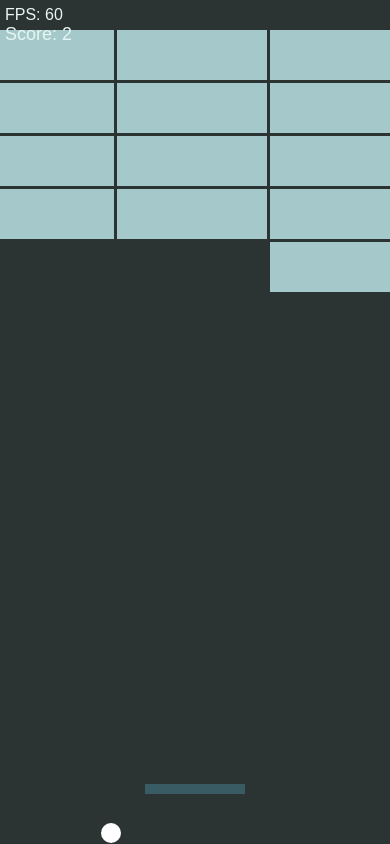
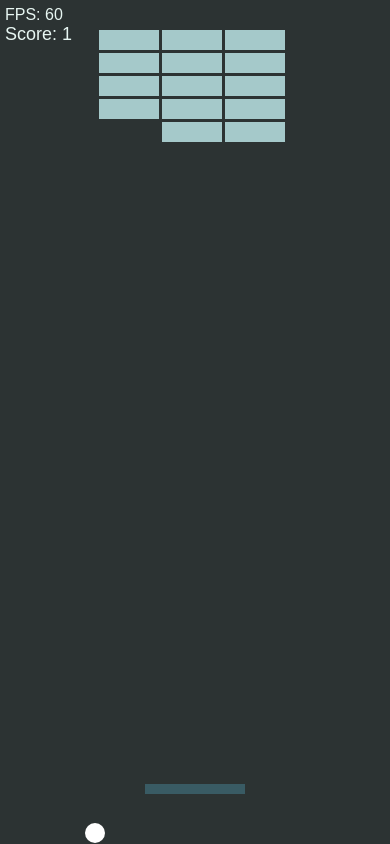
Before and after one commit to JavierOrtunoRoig/arkanoid-game, a website built with Vite: page index.html in a window 390 px wide. Built offline with nearby package versions, Linux system fonts and the light colour scheme.

Commit message:
test mobile

```diff
--- a/index.html
+++ b/index.html
@@ -9,7 +9,6 @@
 </head>
 
 <body>
-  <canvas id="game"></canvas>
   <audio id="main-theme" loop autoplay>
     <source src="arkanoid_music.ogg" type='audio/ogg'>
   </audio>
--- a/src/Canvas.ts
+++ b/src/Canvas.ts
@@ -1,5 +1,3 @@
-import { $ } from './helpers';
-
 export interface CanvasRenderingContext2D
   extends CanvasCompositing,
     CanvasDrawImage,
@@ -37,11 +35,8 @@ export class Canvas {
   #framesPerSec: number;
   #msFPSPrev: number;
 
-  constructor() {
-    this.#canvas = this.createHiDPICanvas(
-      window.innerWidth,
-      window.innerHeight
-    );
+  constructor(width: number, height: number) {
+    this.#canvas = this.createHiDPICanvas(width, height);
     this.#ctx = this.#canvas.getContext(
       '2d'
     ) as unknown as CanvasRenderingContext2D;
@@ -55,31 +50,11 @@ export class Canvas {
     this.#framesPerSec = fps;
   }
 
-  calculatePixelRatio = (): number => {
-    const canvas = $('#game') as HTMLCanvasElement;
-    const ctx = canvas.getContext('2d') as unknown as CanvasRenderingContext2D;
-    const dpr = window.devicePixelRatio || 1;
-    const bsr =
-      ctx?.webkitBackingStorePixelRatio ||
-      ctx?.mozBackingStorePixelRatio ||
-      ctx?.msBackingStorePixelRatio ||
-      ctx?.oBackingStorePixelRatio ||
-      ctx?.backingStorePixelRatio ||
-      1;
-
-    return dpr / bsr;
-  };
-
-  createHiDPICanvas(
-    w: number,
-    h: number
-    // ratio: number = this.#PIXEL_RATIO
-  ): HTMLCanvasElement {
-    const canvas = $('#game') as HTMLCanvasElement;
+  createHiDPICanvas(w: number, h: number): HTMLCanvasElement {
+    const canvas = document.createElement('canvas');
+    document.body.insertBefore(canvas, document.body.childNodes[0]);
     canvas.width = w; //* ratio;
     canvas.height = h; //* ratio;
-    // canvas.style.width = w + 'px';
-    // canvas.style.height = h + 'px';
     canvas.getContext('2d'); // ?.setTransform(ratio, 0, 0, ratio, 0, 0);
     return canvas;
   }
--- a/src/Level.ts
+++ b/src/Level.ts
@@ -22,6 +22,8 @@ export class Level {
       this.#brickColumnCount * (this.#brickWidth + this.#brickPadding) -
       this.#brickPadding;
     this.#brickOffsetLeft = this.#extraSpace / 2;
+    // this.#brickOffsetLeft = 0;
+    console.log({ extraSpace: this.#extraSpace });
 
     for (let c = 0; c < this.#brickColumnCount; c++) {
       this.#bricks[c] = [];
--- a/src/main.ts
+++ b/src/main.ts
@@ -7,7 +7,15 @@ import { $ } from './helpers';
 import './style.css';
 
 let gameOver = false;
-const canvas = new Canvas();
+
+let width = 1000;
+if (window.innerWidth < 600) {
+  width = window.innerWidth;
+}
+console.log({ width, height: window.innerHeight });
+
+console.log({ width: window.innerWidth, height: window.innerHeight });
+const canvas = new Canvas(width, window.innerHeight);
 const canvasWidth = canvas.getWidth();
 const canvasHeight = canvas.getHeight();
 
@@ -35,9 +43,9 @@ const xboxGamepad = new XboxController(stick);
 let level: Level;
 
 if (window.innerWidth < 600) {
-  level = new Level(canvasWidth);
+  level = new Level(window.innerWidth, 60, 20);
 } else {
-  level = new Level(canvasWidth, 100, 25);
+  level = new Level(width);
 }
 
 function checkCollision() {
--- a/src/style.css
+++ b/src/style.css
@@ -22,9 +22,6 @@ body {
   height: 100vh;
 }
 
-#game {
-  height: 100%;
-}
 
 @media (prefers-color-scheme: light) {
   :root {
```
